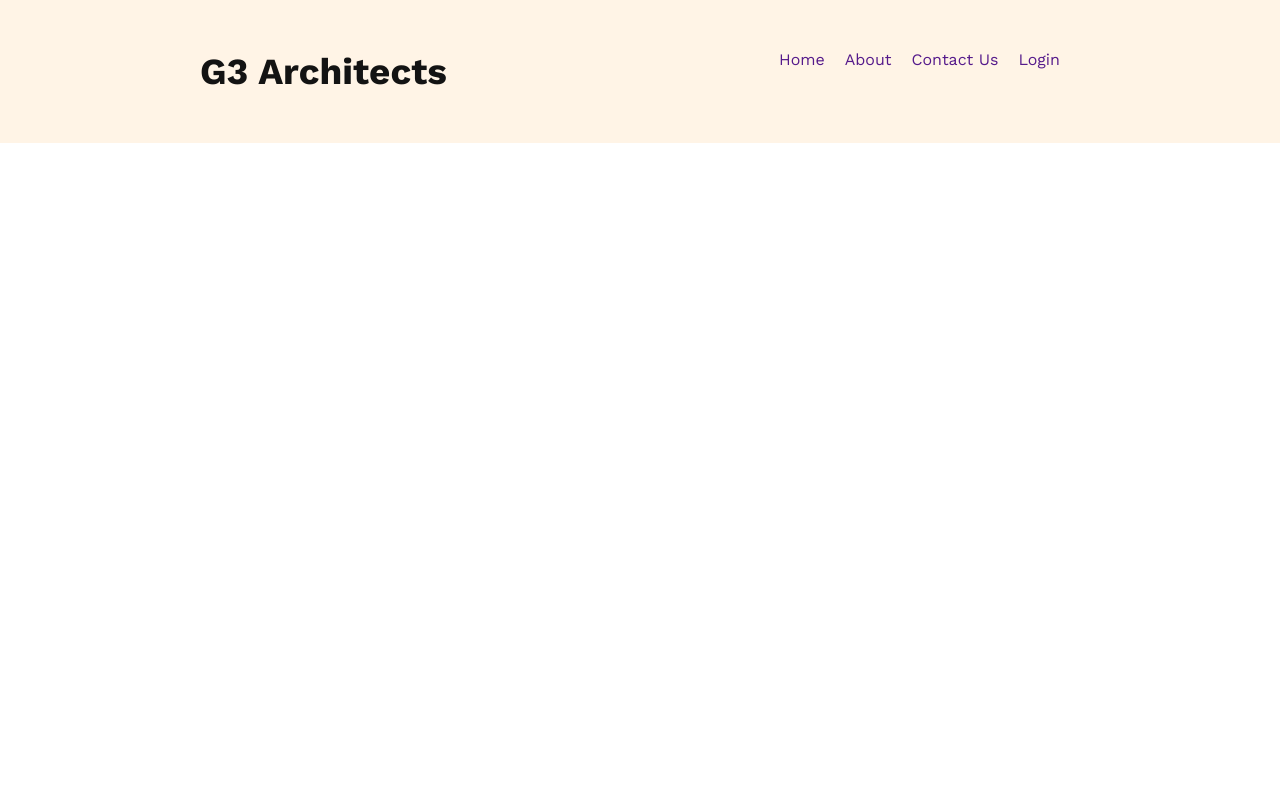
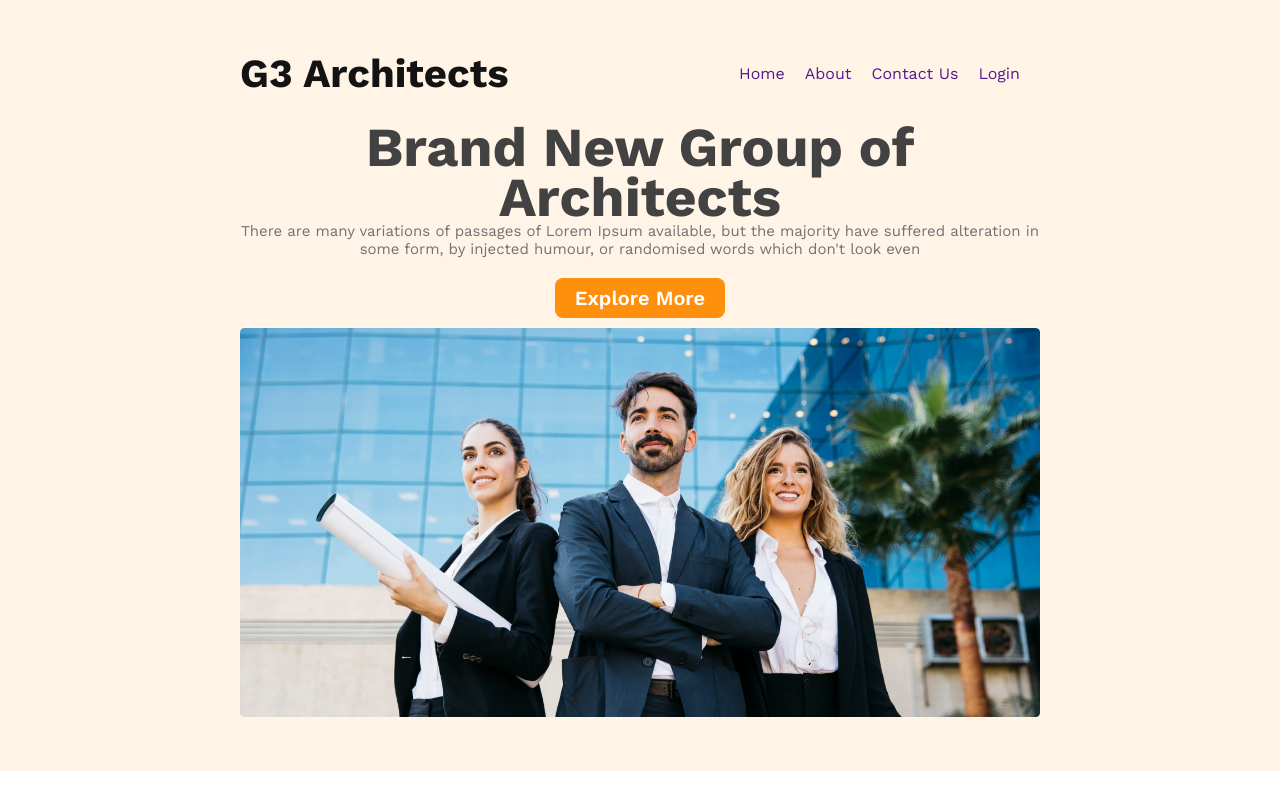
Before and after one commit to tasfiameher/G3-Arcgitect-Website, a plain HTML site: page index.html in a window 1280 px wide. Drawn offline with nearby package versions, Linux system fonts and the light colour scheme; a web font is replaced by a local one.

Commit message:
banner section added

```diff
--- a/css/style.css
+++ b/css/style.css
@@ -8,20 +8,33 @@
     font-family: 'Work Sans', sans-serif;
 }
 
+.btn-primary {
+    border-radius: 8px;
+    background: #FF900E;
+    font-size: 1.25rem;
+    color: white;
+    font-weight: 600;
+    border: 0;
+    padding: 8px 20px;
+    cursor: pointer;
+}
+
 /* header related styles */
 header {
     background: rgba(255, 144, 14, 0.10);
-    padding: 50px 200px;
+    padding: 50px 240px;
 }
 
 nav {
     display: flex;
     justify-content: space-between;
+    align-items: center;
+    margin-bottom: 25px;
 
 }
 
 .nav-title {
-    font-size: 2.3rem;
+    font-size: 2.5rem;
     color: #131313;
     font-weight: 700;
 }
@@ -38,3 +51,28 @@ nav li {
 nav a {
     text-decoration: none;
 }
+
+/* banner styles */
+.banner-content {
+    max-width: 800px;
+    text-align: center;
+    margin: 0 auto;
+}
+
+.banner-title {
+    font-size: 55px;
+    font-weight: 700;
+    line-height: 50px;
+    color: #424242;
+}
+
+.banner-description {
+    color: #727272;
+    font-size: 15px;
+    margin-bottom: 20px;
+}
+
+.banner img {
+    margin-top: 10px;
+    width: 100%;
+}
--- a/index.html
+++ b/index.html
@@ -19,6 +19,20 @@
                 <li><a href="">Login</a></li>
             </ul>
         </nav>
+        <div class="banner">
+            <div class="banner-content">
+                <h1 class="banner-title">
+                    Brand New
+                    Group of Architects
+                </h1>
+                <p class="banner-description">
+                    There are many variations of passages of Lorem Ipsum available, but the majority have suffered
+                    alteration in <br> some form, by injected humour, or randomised words which don't look even
+                </p>
+                <button class="btn-primary">Explore More</button>
+            </div>
+            <img src="./images/banner.png" alt="">
+        </div>
     </header>
 
 </body>
```
